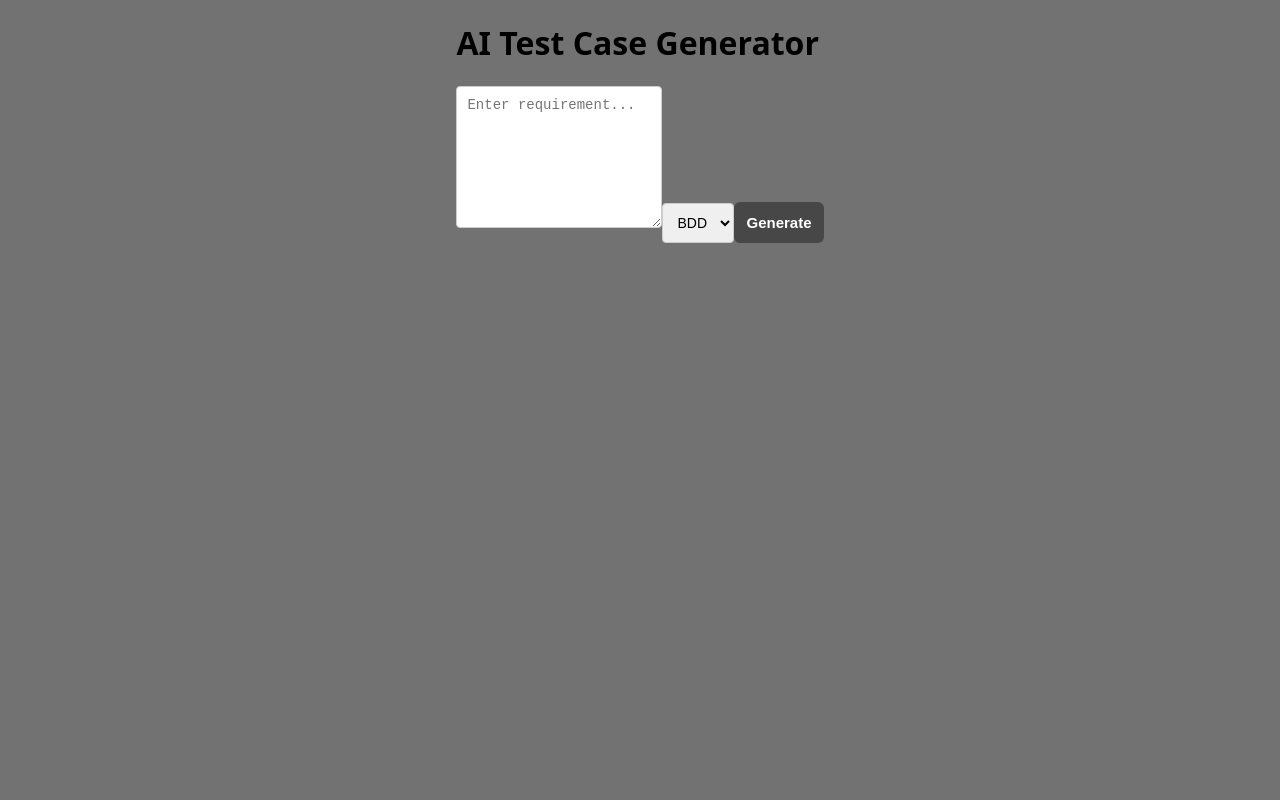
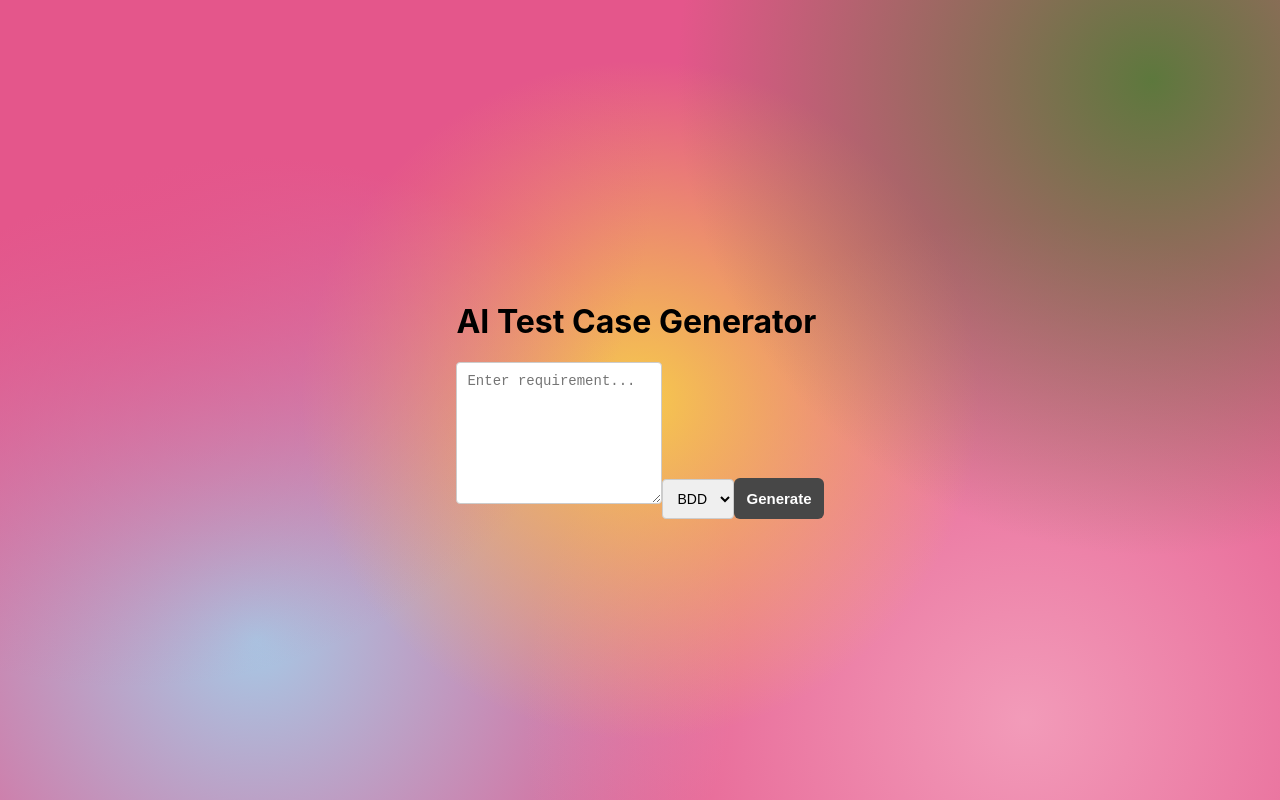
Before and after one commit to twentyvanty/AI-test-case-generator, a React (Vite) app in the folder frontend/: page / in a window 1280 px wide. Built offline with nearby package versions, Linux system fonts and the light colour scheme.

Commit message:
redesign

```diff
--- a/frontend/src/App.css
+++ b/frontend/src/App.css
@@ -8,12 +8,24 @@
 
 body {
   margin: 0;
+  padding: 0;
   min-height: 100vh;
-  display: flex;
-  justify-content: center;   /* horizontal */
-  align-items: flex-start;   /* top, not vertical center */
-  background-color: #727272;
-  font-family: system-ui, -apple-system, sans-serif;
+  width: 100vw;
+
+  background-color: var(--primary--sunset);
+  background-image:
+    radial-gradient(circle at 10% 20%, var(--primary--sunset) 0%, transparent 40%),   /* Sunset - มุมซ้ายบน */
+    radial-gradient(circle at 90% 10%, var(--primary--green) 0%, transparent 35%),   /* Green - มุมขวาบน */
+    radial-gradient(circle at 50% 50%, var(--secondary--golden) 0%, transparent 45%),   /* Golden - ตรงกลาง */
+    radial-gradient(circle at 80% 90%, var(--secondary--rosebud) 0%, transparent 40%),   /* Rosebud - มุมขวาล่าง */
+    radial-gradient(circle at 20% 80%, var(--primary--sky) 0%, transparent 40%);  /* Sky - มุมซ้ายล่าง */
+
+      background-attachment: 0;
+
+      display: flex;
+      justify-content: center;
+      align-items: center;
+      font-family: 'Inter', sans-serif;
 }
 
 
```
